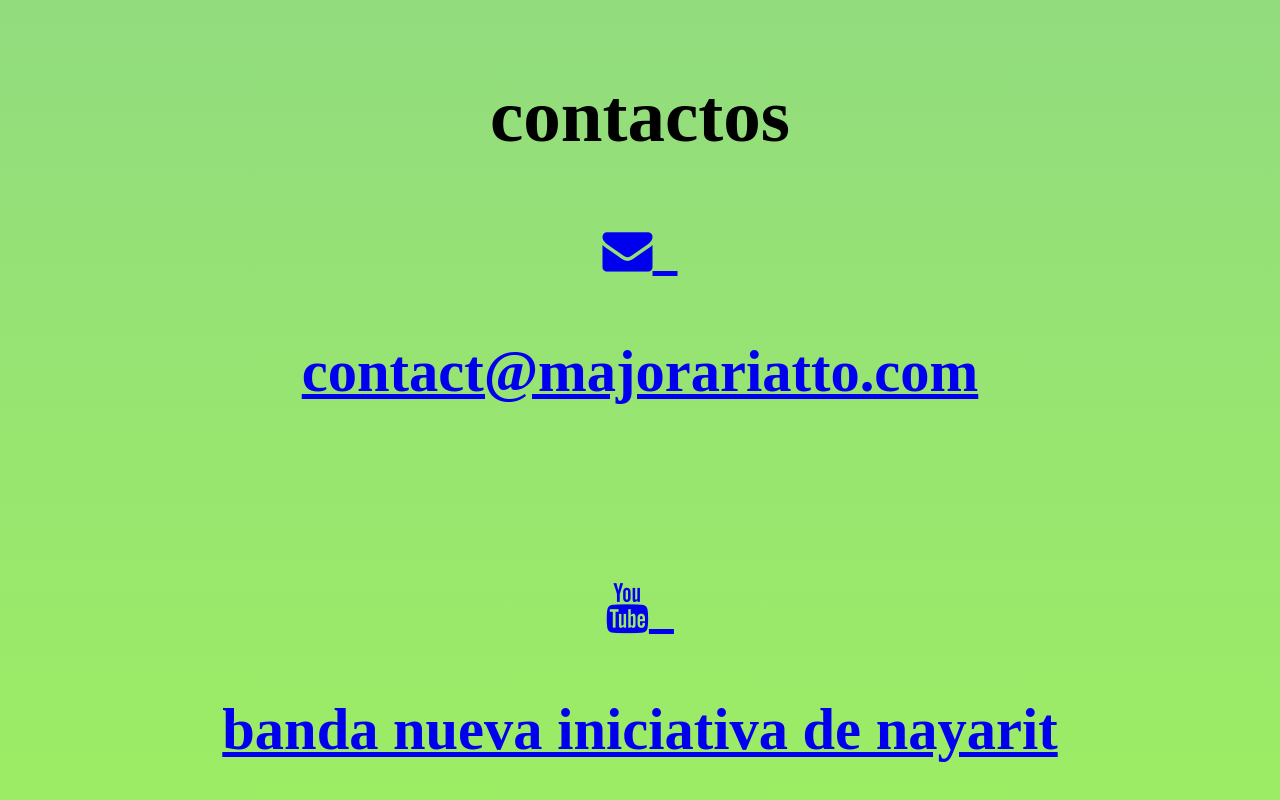
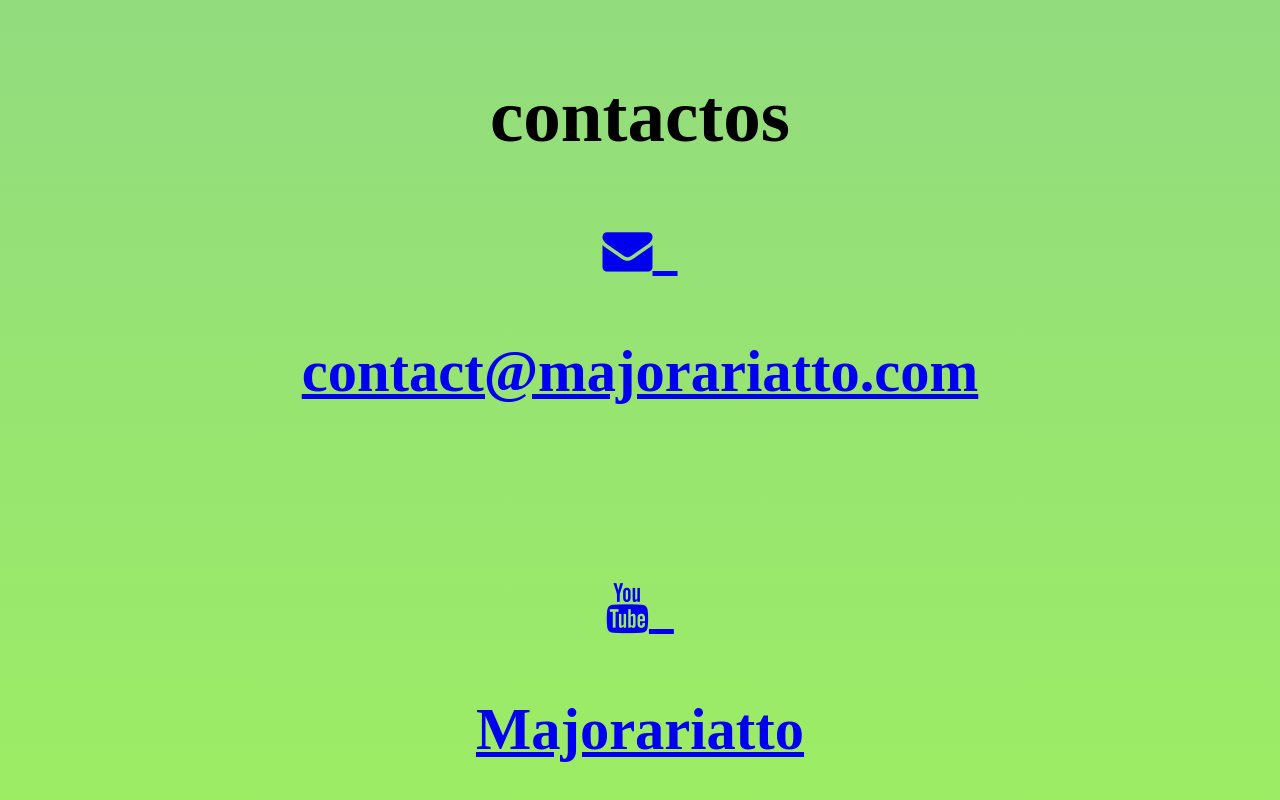
Before and after one commit to leonipooh/PUREYA-OFICIAL-JUEGASO-CONFIRMADO, a plain HTML site: page index.html in a window 1280 px wide. Shown: the part 3425-4225 px from the top of the page. Drawn offline with Linux system fonts and the light colour scheme.

Commit message:
Update index.html

```diff
--- a/index.html
+++ b/index.html
@@ -73,7 +73,7 @@
         <br>
         <br>
         <a href="https://www.youtube.com/@majorariatto/videos">
-            <i class="fa fa-youtube"></i>&nbsp;&nbsp;<h3>banda nueva iniciativa de nayarit </h3>
+            <i class="fa fa-youtube"></i>&nbsp;&nbsp;<h3>Majorariatto</h3>
            </a>
 
     </section>
```
